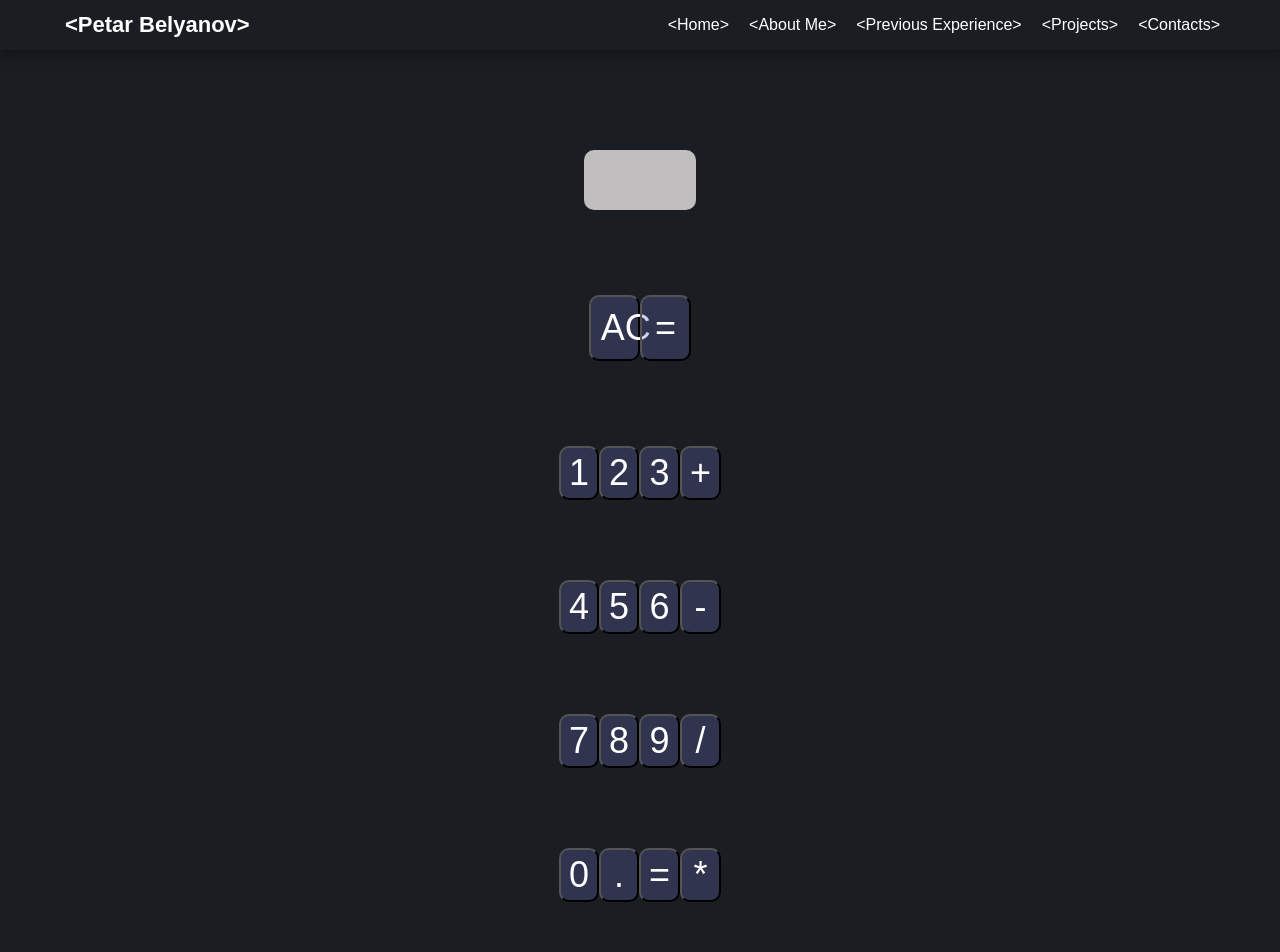
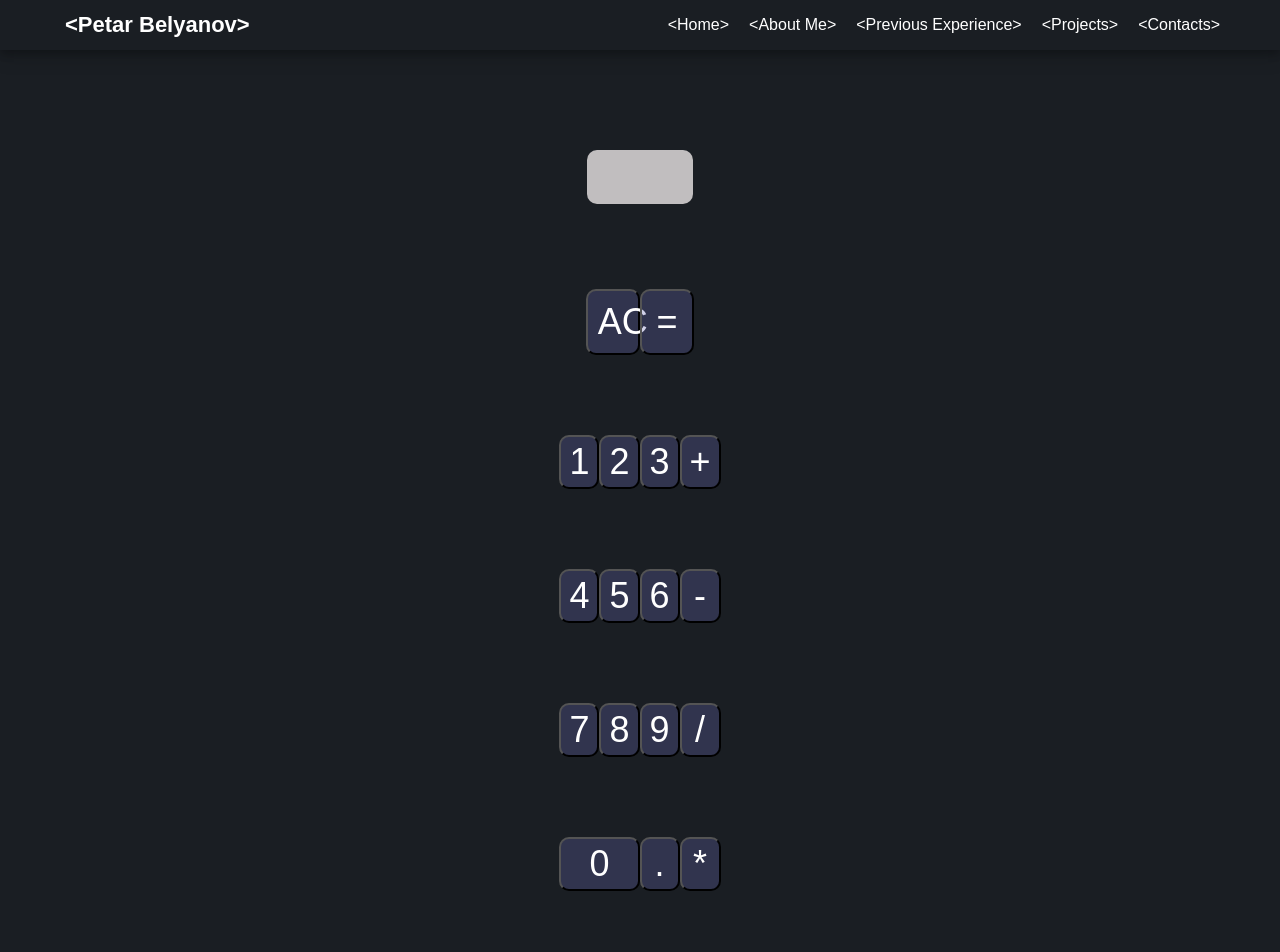
Before and after one commit to pbelyanov/Portfolio-Website-React, a React (Create React App) app: page /#/projects/calculatorApp in a window 1280 px wide. Shown: the top 952 px of the page. Built offline with nearby package versions, Linux system fonts and the light colour scheme; a web font is replaced by a local one.

Commit message:
added keyboard support
need to add better logic, some bugs present

```diff
--- a/src/components/calculator app/CalculatorApp.js
+++ b/src/components/calculator app/CalculatorApp.js
@@ -1,4 +1,4 @@
-import { useState } from "react";
+import { useState, useEffect } from "react";
 
 import("./calcStyle.css");
 
@@ -7,19 +7,39 @@ export function CalculatorApp() {
   const [operand, changeOperand] = useState(null);
   const [secondNum, changeSecondNum] = useState("");
 
+  useEffect(() => {
+    window.addEventListener("keypress", (e) => {
+      let currentNum = e.key;
+
+      if (nums.includes(Number(currentNum)) || e.key === ".") {
+        // console.log(e.key);
+        numClicked(e.key);
+      }
+      if (e.key === "Enter") {
+        getResult();
+        console.log(firstNum, secondNum);
+      }
+    });
+  }, []);
+
   const nums = [];
   for (let i = 1; i <= 9; i++) {
     nums.push(i);
   }
-  nums.push("0");
+  nums.push(0);
   nums.push(".");
-  nums.push("=");
+
   const operands = ["+", "-", "/", "*"];
 
   function numClicked(e) {
     if (!operand) {
-      const currentResult = firstNum + e.target.innerHTML;
-      changeFirstNum(currentResult);
+      if (!nums.includes(Number(e))) {
+        const currentResult = firstNum + e.target.innerHTML;
+        changeFirstNum(currentResult);
+      } else {
+        const currentResult = firstNum + e;
+        changeFirstNum(currentResult);
+      }
     } else {
       const currentResult = secondNum + e.target.innerHTML;
       changeSecondNum(currentResult);
@@ -61,6 +81,10 @@ export function CalculatorApp() {
     changeSecondNum("");
   }
 
+  // function handleKeyPress(e) {
+  //   console.log(e.key);
+  // }
+
   return (
     <div id="calcPage">
       <div className="calcApp">
@@ -79,7 +103,9 @@ export function CalculatorApp() {
         <div className="calcButtons">
           <div className="nums">
             {nums.map((x) => (
-              <button onClick={numClicked}>{x}</button>
+              <button id={`num${x}`} onClick={numClicked} key={x}>
+                {x}
+              </button>
             ))}
           </div>
           <div className="operands">
--- a/src/components/calculator app/calcStyle.css
+++ b/src/components/calculator app/calcStyle.css
@@ -13,10 +13,10 @@
     justify-content: center;
     align-items: center;
     margin: 0px;
-    gap: 5px;
 }
 
 .calcButtons {
+    width: 100%;
     display: flex;
     justify-content: center;
     align-items: center;
@@ -32,8 +32,13 @@
     grid-template-columns: 1fr 1fr 1fr;
 }
 
+#num0 {
+    grid-column-start: 1;
+    grid-column-end: 3;
+}
+
 .specialButtons {
-    width: 100%;
+    width: 106%;
     display: flex;
     justify-content: center;
 }
@@ -51,10 +56,16 @@
     width: 100%;
     height: 50px;
     border-radius: 10px;
-    padding: 5px;
+    padding: 2px;
     background-color: rgb(236, 231, 231, 0.8);
     display: flex;
     flex-direction: column;
     align-items: flex-end;
     justify-content: space-between;
+    margin-bottom: 5px;
 }
+
+.calcScreen #botSide {
+    font-size: 24px;
+
+}
--- a/src/components/views/AboutMeView.js
+++ b/src/components/views/AboutMeView.js
@@ -1,5 +1,3 @@
-import { useEffect } from "react";
-
 import("../../styles/styleAboutMe.css");
 
 export function AboutMeView(props) {
```
